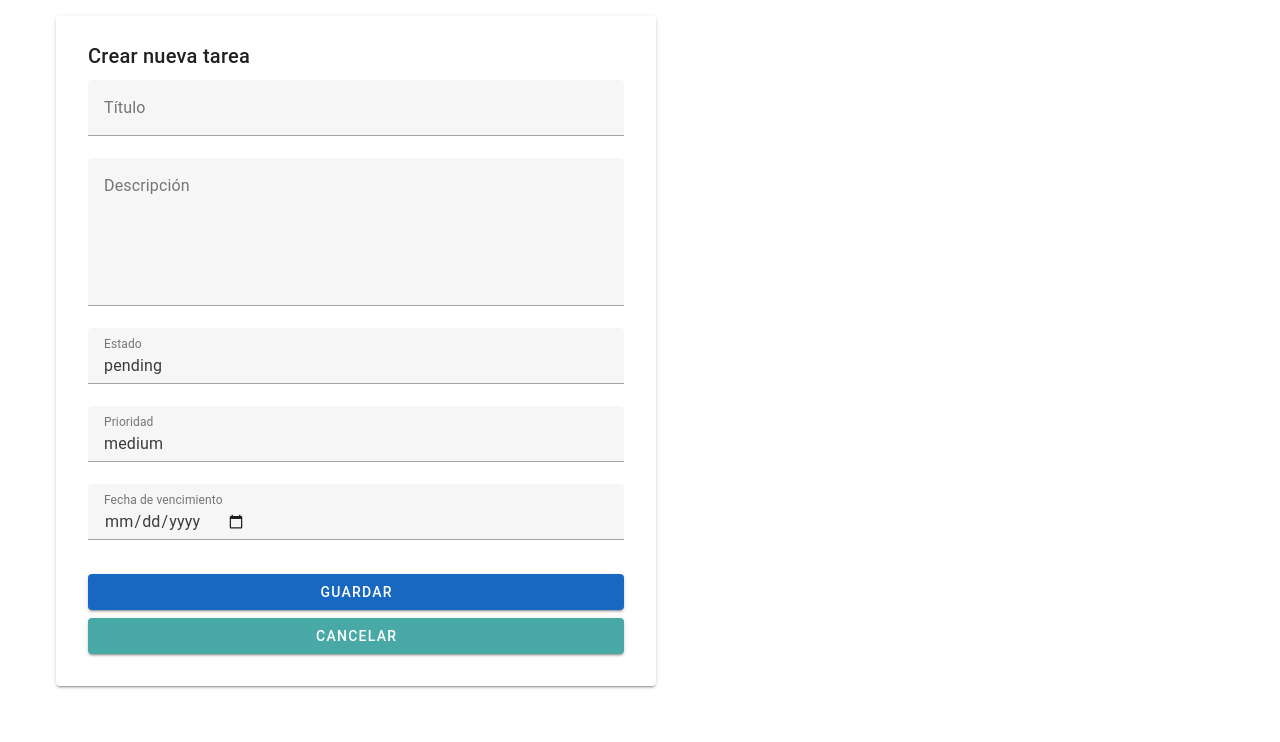
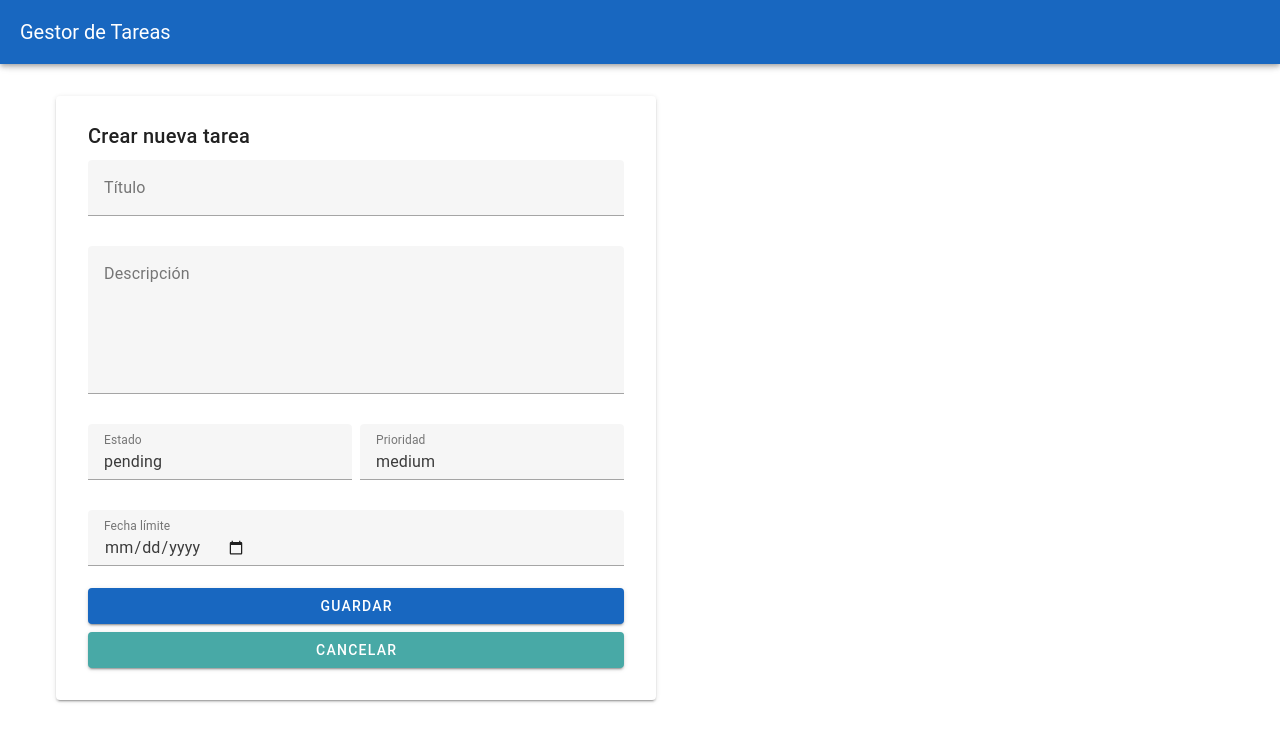
Before and after one commit to Abrany25/task-manager, a Vue app in the folder frontend/frontend/: page /new in a window 1280 px wide. Shown: the top 742 px of the page. Built offline with nearby package versions, Linux system fonts and the light colour scheme; sample sign-in values are in the browser's storage.

Commit message:
ref(UI): se mejoran varios elementos de la UI
mejoras en la vista del login, registro, formulario de tareas

```diff
--- a/frontend/frontend/src/App.vue
+++ b/frontend/frontend/src/App.vue
@@ -1,7 +1,7 @@
 <template>
-  <v-app>
-    <v-main>
-      <router-view />
-    </v-main>
-  </v-app>
+  <BaseLayout />
 </template>
+
+<script setup>
+import BaseLayout from '/src/components/BaseLayout.vue'
+</script>
--- /dev/null
+++ b/frontend/frontend/src/components/BaseLayout.vue
@@ -0,0 +1,32 @@
+<template>
+  <v-app>
+    <v-app-bar app color="primary" dark>
+      <v-app-bar-title>Gestor de Tareas</v-app-bar-title>
+
+      <v-spacer />
+
+      <v-btn icon @click="$router.push('/dashboard')">
+        <v-icon>mdi-chart-bar</v-icon>
+      </v-btn>
+
+      <v-btn icon @click="$router.push('/')">
+        <v-icon>mdi-home</v-icon>
+      </v-btn>
+
+      <v-btn icon @click="logout">
+        <v-icon>mdi-logout</v-icon>
+      </v-btn>
+    </v-app-bar>
+
+    <v-main>
+      <v-container fluid class="pa-4">
+        <router-view />
+      </v-container>
+    </v-main>
+  </v-app>
+</template>
+
+<script setup lang="ts">
+import { useUserStore } from '../stores/user'
+const { logout } = useUserStore()
+</script>
--- a/frontend/frontend/src/components/TaskForm.vue
+++ b/frontend/frontend/src/components/TaskForm.vue
@@ -4,42 +4,30 @@
       <v-card-title>Crear nueva tarea</v-card-title>
       <v-card-text>
         <v-form @submit.prevent="handleSubmit" ref="formRef" v-model="valid">
-          <v-text-field
-            label="Título"
-            v-model="title"
-            :rules="[v => !!v || 'El título es obligatorio']"
-            required
-          />
-          <v-textarea
-            label="Descripción"
-            v-model="description"
-            auto-grow
-          />
-          <v-select
-            label="Estado"
-            v-model="status"
-            :items="['pending', 'in_progress', 'completed']"
-            required
-          />
-          <v-select
-            label="Prioridad"
-            v-model="priority"
-            :items="['low', 'medium', 'high']"
-            required
-          />
-          <v-text-field
-            label="Fecha de vencimiento"
-            v-model="dueDate"
-            type="date"
-            required
-          />
+          <v-row dense>
+            <v-col cols="12">
+              <v-text-field label="Título" v-model="title" required />
+            </v-col>
 
-          <v-btn type="submit" color="primary" :loading="loading" class="mt-3" block>
-            Guardar
-          </v-btn>
-          <v-btn text color="secondary" class="mt-2" block @click="$router.push('/')">
-            Cancelar
-          </v-btn>
+            <v-col cols="12">
+              <v-textarea label="Descripción" v-model="description" auto-grow />
+            </v-col>
+
+            <v-col cols="12" sm="6">
+              <v-select label="Estado" :items="['pending','in_progress','completed']" v-model="status" required />
+            </v-col>
+
+            <v-col cols="12" sm="6">
+              <v-select label="Prioridad" :items="['low','medium','high']" v-model="priority" required />
+            </v-col>
+
+            <v-col cols="12">
+              <v-text-field label="Fecha límite" v-model="dueDate" type="date" required />
+            </v-col>
+          </v-row>
+
+          <v-btn color="primary" type="submit" block>Guardar</v-btn>
+          <v-btn text color="secondary" class="mt-2" block @click="$router.push('/')">Cancelar</v-btn>
           <v-alert v-if="error" type="error" class="mt-3">{{ error }}</v-alert>
         </v-form>
       </v-card-text>
--- a/frontend/frontend/src/views/HomeView.vue
+++ b/frontend/frontend/src/views/HomeView.vue
@@ -1,11 +1,18 @@
+
 <template>
-  <v-container>
-    <h1>Bienvenido</h1>
-    <v-btn color="error" @click="logout">Cerrar sesión</v-btn>
-    <v-btn color="primary" class="mb-4" @click="$router.push('/new')">Crear nueva tarea</v-btn>
-    <v-btn color="secondary" class="mb-4 ml-2" @click="$router.push('/dashboard')">Ver dashboard</v-btn>
-    <TaskList />
-  </v-container>
+  <v-row class="mb-4">
+    <v-col cols="12" sm="6">
+      <v-btn color="primary" block @click="$router.push('/new')">Nueva tarea</v-btn>
+    </v-col>
+    <v-col cols="12" sm="6">
+      <v-btn color="secondary" block @click="$router.push('/dashboard')">Dashboard</v-btn>
+    </v-col>
+    <v-col cols="12" sm="6">
+      <v-btn color="error" @click="logout">Cerrar sesión</v-btn>
+    </v-col>
+  </v-row>
+
+  <TaskList />
 </template>
 
 <script setup lang="ts">
--- a/frontend/frontend/src/views/LoginView.vue
+++ b/frontend/frontend/src/views/LoginView.vue
@@ -1,6 +1,6 @@
 <template>
-  <v-container class="d-flex justify-center align-center" style="height: 100vh">
-    <v-card width="400" class="pa-4">
+  <v-container class="fill-height d-flex justify-center align-center" style="height: 100vh">
+    <v-card class="pa-4" width="100%" max-width="400">
       <v-card-title class="text-h6">Iniciar Sesión</v-card-title>
       <v-card-text>
         <v-form @submit.prevent="handleLogin">
--- a/frontend/frontend/src/views/RegisterView.vue
+++ b/frontend/frontend/src/views/RegisterView.vue
@@ -1,6 +1,6 @@
 <template>
-  <v-container class="d-flex justify-center align-center" style="height: 100vh">
-    <v-card width="400" class="pa-4">
+  <v-container class="fill-height d-flex justify-center align-center" style="height: 100vh">
+    <v-card class="pa-4" width="100%" max-width="400">
       <v-card-title class="text-h6">Crear cuenta</v-card-title>
       <v-card-text>
         <v-form @submit.prevent="handleRegister">
```
